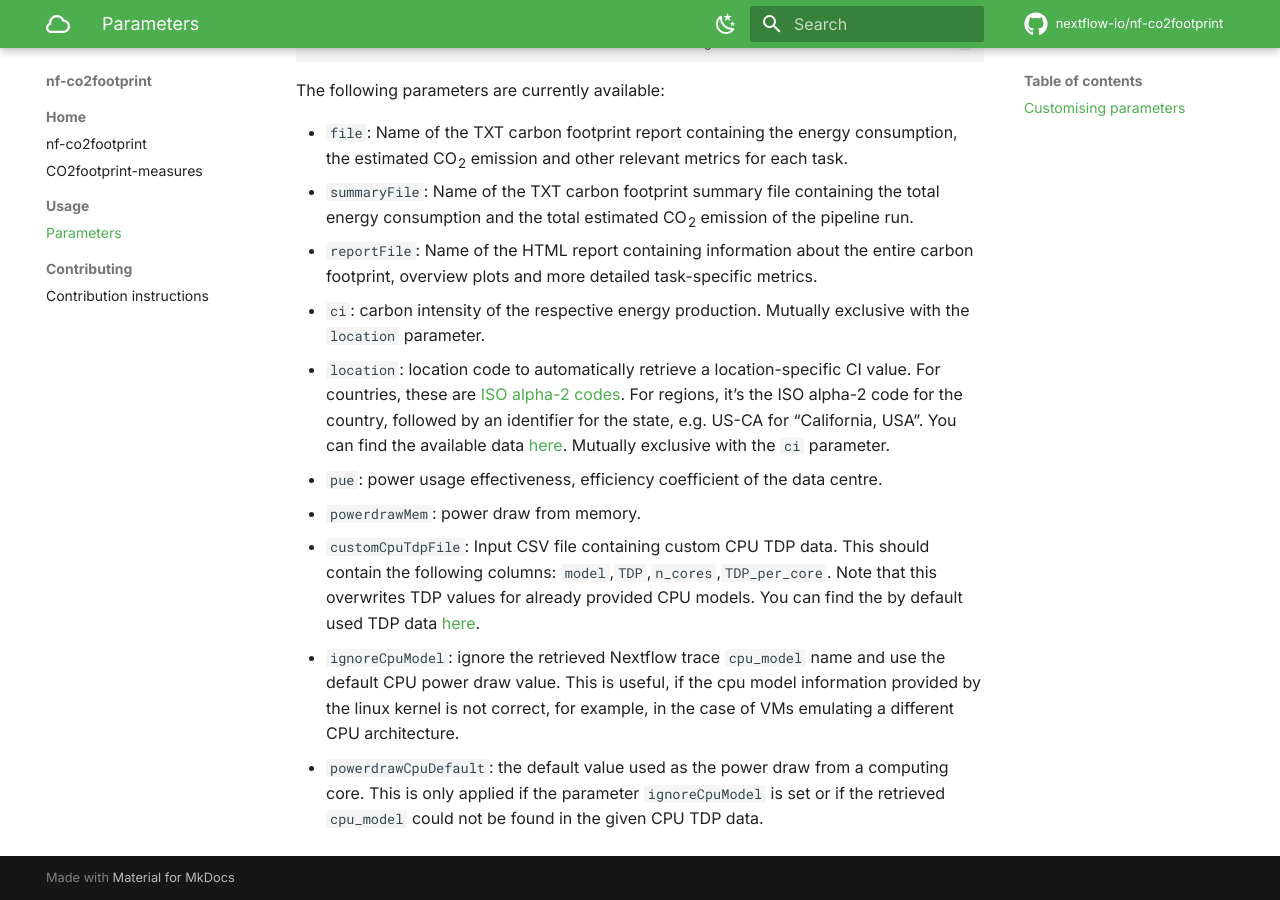
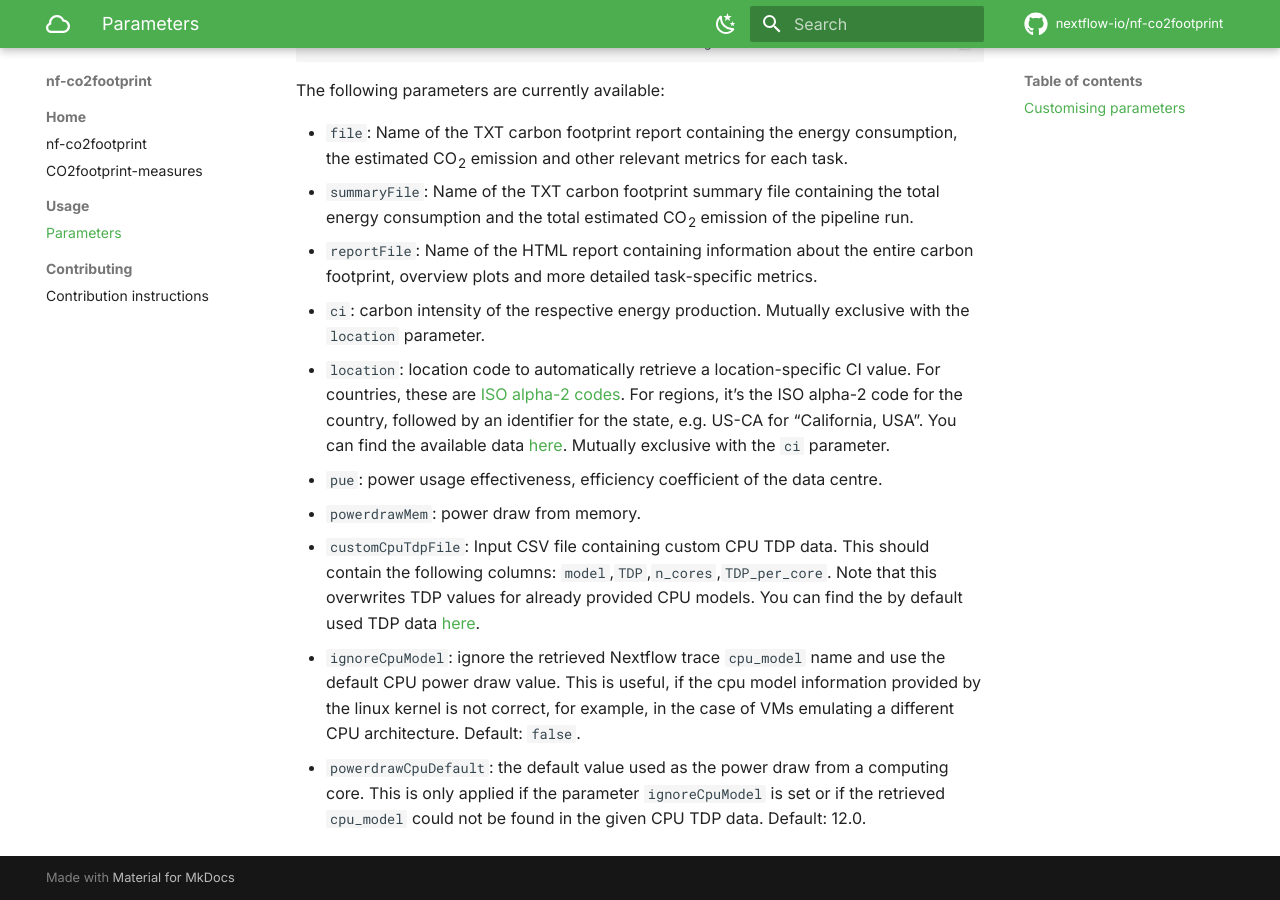
Before and after one commit to nextflow-io/nf-co2footprint, an MkDocs documentation site: the page built from docs/usage/parameters.md, in a window 1280 px wide and 900 px high, scrolled down 509 px. Built offline with MkDocs 1.6.1 and Material for MkDocs 9.7.7, drawn with Linux system fonts in a browser that asks for light colours; comment, search, counter and statistics services are not loaded.

Commit message:
Add defaults for new params

```diff
--- a/docs/usage/parameters.md
+++ b/docs/usage/parameters.md
@@ -39,5 +39,9 @@ Mutually exclusive with the `ci` parameter.
 This should contain the following columns: `model`,`TDP`,`n_cores`,`TDP_per_core`.
 Note that this overwrites TDP values for already provided CPU models.
 You can find the by default used TDP data [here](../../plugins/nf-co2footprint/src/resources/TDP_cpu.v2.2.csv).
-- `ignoreCpuModel`: ignore the retrieved Nextflow trace `cpu_model` name and use the default CPU power draw value. This is useful, if the cpu model information provided by the linux kernel is not correct, for example, in the case of VMs emulating a different CPU architecture.
-- `powerdrawCpuDefault`: the default value used as the power draw from a computing core. This is only applied if the parameter `ignoreCpuModel` is set or if the retrieved `cpu_model` could not be found in the given CPU TDP data.
+- `ignoreCpuModel`: ignore the retrieved Nextflow trace `cpu_model` name and use the default CPU power draw value.
+This is useful, if the cpu model information provided by the linux kernel is not correct, for example, in the case of VMs emulating a different CPU architecture.
+Default: `false`.
+- `powerdrawCpuDefault`: the default value used as the power draw from a computing core.
+This is only applied if the parameter `ignoreCpuModel` is set or if the retrieved `cpu_model` could not be found in the given CPU TDP data.
+Default: 12.0.
```
